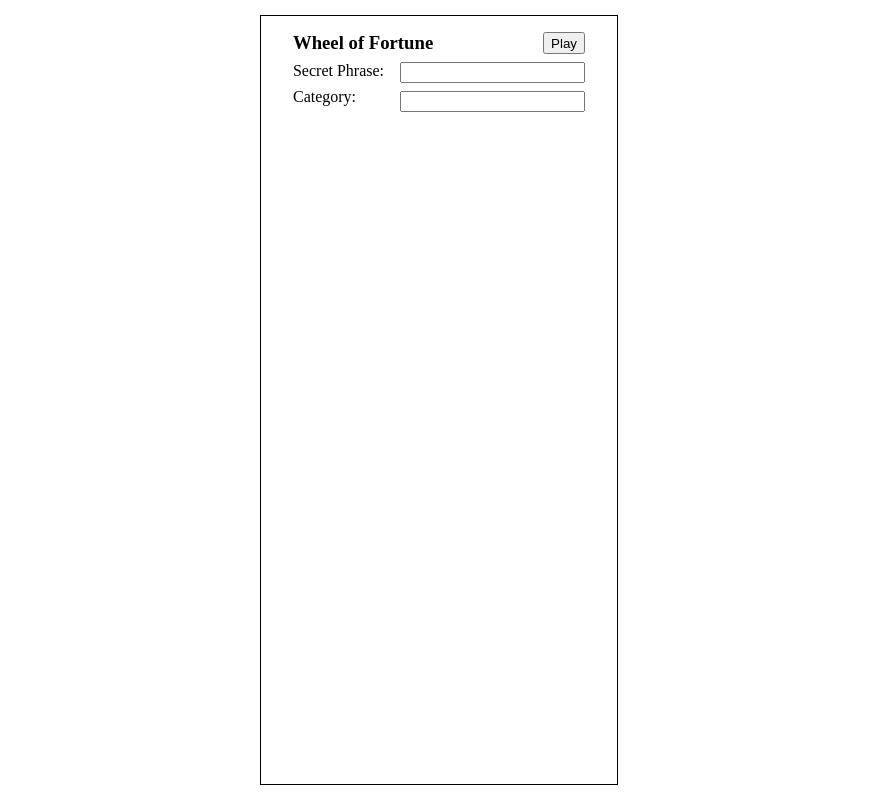
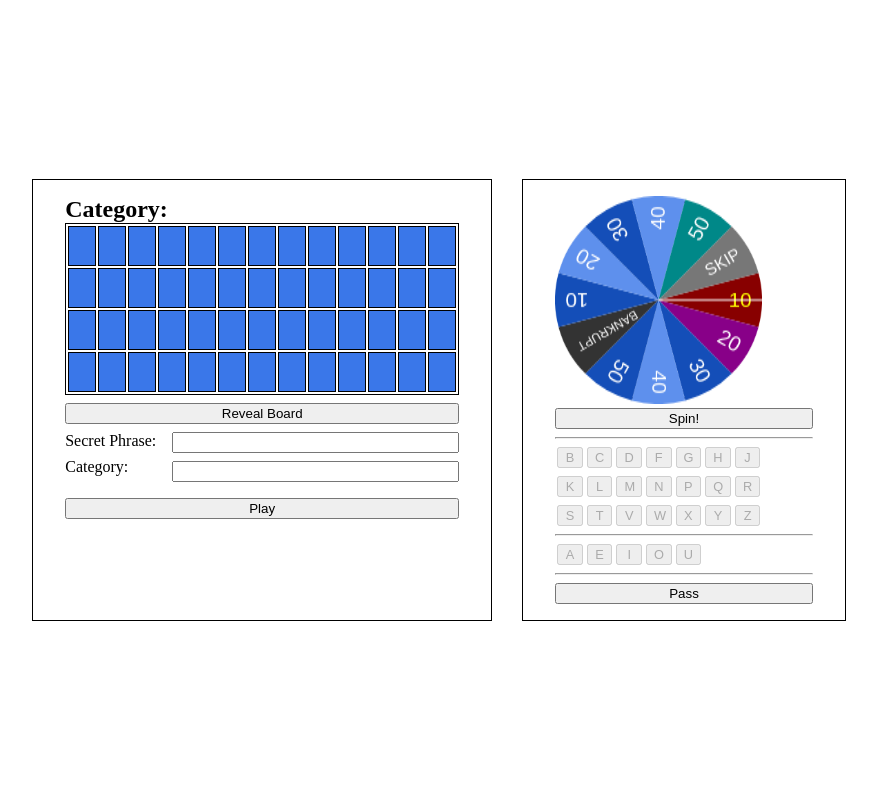
Before and after one commit to Andrew-LLL1210/wheel-of-fortune, a plain HTML site: page index.html in a window 1280 px wide. Shown: the whole page, without its empty margins (201-1078 px from the left). Drawn offline with Linux system fonts and the light colour scheme.

Commit message:
redesign

```diff
--- a/index.css
+++ b/index.css
@@ -9,24 +9,35 @@
 }
 
 body {
-    margin: 0;
+    margin:0;
+    display: flex;
+    justify-content: center;
+    align-items: center;
+    height: 100vh;
+}
+
+main {
+    display: flex;
+    justify-content: center;
+}
+@media screen and (orientation:portrait) {
+    main {
+        flex-direction: column;
+        justify-content: start;
+        max-width:fit-content;
+        margin-inline: auto;
+    }
 }
 
 section {
-    max-width: fit-content;
-    min-height: calc(100vh - 4em);
     outline: 1px solid black;
     margin: 1em;
-    margin-left: auto;
-    margin-right:auto;
     padding: 1em 2em;
     display: block;
     flex-direction: column;
 }
 
-.inactive {
-    display: none;
-}
+section.setup { display: none; }
 
 nav h1 {
     display: inline-block;
@@ -55,6 +66,10 @@
     border: 1px solid black;
     text-align: center;
     text-transform: capitalize;
+}
+
+button {
+    width:100%;
 }
 
 #board td {
@@ -87,45 +102,28 @@
 }
 
 #wheel {
-    width: 9em;
-    height: 9em;
+    font-size: .8em;
+    width: calc(14em + 28px);
+    height: auto;
+    aspect-ratio: 1 / 1;
 }
 
-#keyboard button {
+.keyboard button {
+    display: inline;
     width: 2em;
     margin-inline: 2px;
-    font-size: .8em;;
-}
-
-#keyboard p {
-    margin-top: 5px;
-    margin-bottom: 5px;
+    font-size: .8em;
 }
 
 td:empty {
     background-color: hsl(219, 80%, 57%);
 }
 
-#competitors-game {
-    flex-wrap: wrap;
-    justify-content: space-between;
-    > * {
-        flex-grow: 1;
-        margin: 0.5em;
-        padding: 0.5em;
-        background-color: #eee;
-        border-radius: 0.5em;
-    }
-    > .active {
-        border: 2px solid black;
-    }
-}
-
-button.reveal-board {
-    margin-block-end: 1em;
-    width:100%;
-}
-
 button.add-competitor {
     display: none !important;
 }
+
+input#phrase, input#category {
+    width:100%;
+    box-sizing: border-box;
+}
--- a/index.html
+++ b/index.html
@@ -4,21 +4,12 @@
         <link rel="stylesheet" href="index.css">
     </head>
     <body>
+        <main>
+
             <section class=setup>
                 <nav class="flexbox">
                     <h1 style="display: inline-block;">Wheel of Fortune</h1>
-                <button onclick="focusSection('game')">Play</button>
                 </nav>
-            <div class="flexbox">
-                <div>
-                    <p><label for="phrase">Secret Phrase:</label></p>
-                    <p><label for="category-input">Category:</label></p>
-                </div>
-                <div>
-                    <p><input type="password" id="phrase" value=""></p>
-                    <p><input type="text" id="category-input" value=""></p>
-                </div>
-            </div>
                 <p>
                     <label id="error_message"></label>
                 </p>
@@ -26,32 +17,33 @@
                 <p><button class='add-competitor' onclick="addCompetitor()">+ Competitor</button></p>
             </section>
 
-        <section class="game inactive">
-            <div class=flexbox>
-
+            <section class=game>
                 <h1>Category: <span id=category></span></h1>
-                <button onclick="focusSection('setup')">Reset</button>
-            </div>
                 <table id="board">
                     <tr><td></td><td></td><td></td><td></td><td></td><td></td><td></td><td></td><td></td><td></td><td></td><td></td><td></td></tr>
                     <tr><td></td><td></td><td></td><td></td><td></td><td></td><td></td><td></td><td></td><td></td><td></td><td></td><td></td></tr>
                     <tr><td></td><td></td><td></td><td></td><td></td><td></td><td></td><td></td><td></td><td></td><td></td><td></td><td></td></tr>
                     <tr><td></td><td></td><td></td><td></td><td></td><td></td><td></td><td></td><td></td><td></td><td></td><td></td><td></td></tr>
                 </table>
-            <button class="reveal-board game-control">Reveal Board</button>
+                <p><button class="reveal-board game-control">Reveal Board</button></p>
+                <div id="competitors-game"></div>
+                <div class="flexbox">
+                    <div>
+                        <p><label for="phrase">Secret Phrase:</label></p>
+                        <p><label for="category">Category:</label></p>
+                    </div>
+                    <div style="flex-grow: 1;">
+                        <p><input type="password" id="phrase" value=""></p>
+                        <p><input type="text" id="category" value=""></p>
+                    </div>
+                </div>
+                <p><button onclick="play()">Play</button></p>
+            </section>
 
-            <div class="flexbox">
-
+            <section class=controls>
                 <canvas id="wheel"></canvas>
-
-                <div id="kb-wrapper">
-
-                    <p>Vowels cost $20</p>
-                    <p class="keyboard vowels">
-                        <button>A</button><button>E</button><button>I</button><button>O</button><button>U</button>
-                    </p>
-
-                    <p>Spin to guess a consonant</p>
+                <button class="game" id="button-spin" onclick="spin()">Spin!</button>
+<hr>
                 <p class="keyboard">
                     <button>B</button><button>C</button><button>D</button><button>F</button><button>G</button><button>H</button><button>J</button>
                 </p>
@@ -61,18 +53,15 @@
                 <p class="keyboard">
                     <button>S</button><button>T</button><button>V</button><button>W</button><button>X</button><button>Y</button><button>Z</button>
                 </p>
-                </div>
-            </div>
-
-            <div class="flexbox2">
-
-                <button class="game" id="button-spin" onclick="spin()">Spin!</button>
+                    <hr>
+                <p class="keyboard vowels">
+                    <button>A</button><button>E</button><button>I</button><button>O</button><button>U</button>
+                </p>
+                <hr>
                 <button class="spacer" onclick="pass()">Pass</button>
-            </div>
-
-            <div id="competitors-game"></div>
             </section>
 
             <script src="index.js"></script>
+        </main>
     </body>
 </html>
--- a/index.js
+++ b/index.js
@@ -29,8 +29,8 @@
 }
 
 const phraseInput = document.getElementById("phrase")
-const category_input = document.getElementById('category-input');
-const category_text = document.getElementById('category');
+const category_input = document.querySelector('input#category');
+const category_text = document.querySelector('span#category');
 const error_message = document.getElementById("error_message");
 const board = document.getElementById("board")
 const board_lines = board.children[0].children;
```
Lines whose indentation alone changed are shown as unchanged.
